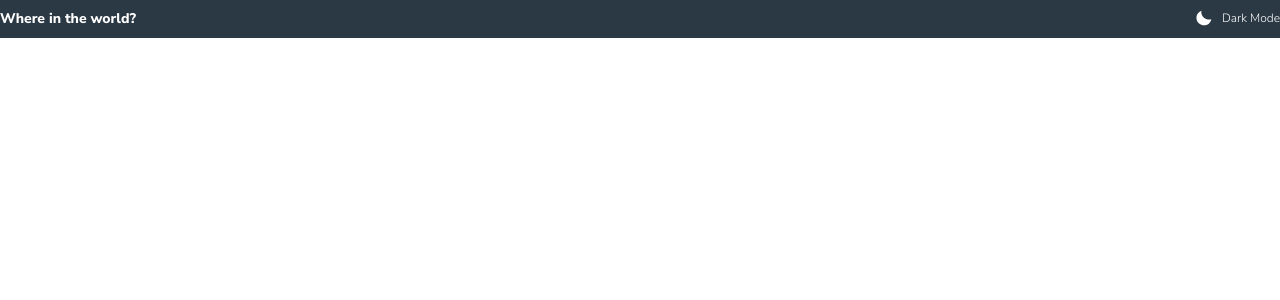
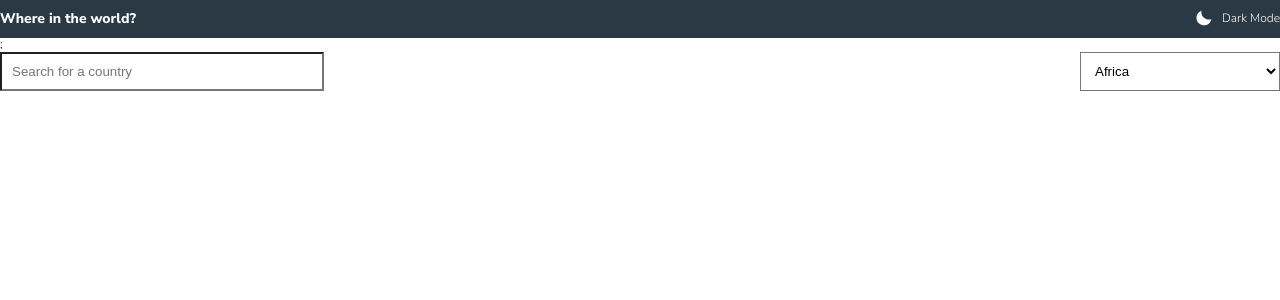
Before and after one commit to ajay117/rest_countries_api, a React (Vite) app: page / in a window 1280 px wide. Shown: the top 300 px of the page. Built offline with nearby package versions, Linux system fonts and the light colour scheme.

Commit message:
Add and style Main component

```diff
--- a/src/App.jsx
+++ b/src/App.jsx
@@ -1,9 +1,15 @@
 import React from "react";
 import "../src/stylesheets/App.scss";
 import Header from "./components/Header";
+import Main from "./components/Main";
 
 function App() {
-  return <Header />;
+  return (
+    <div className="container">
+      <Header />;
+      <Main />
+    </div>
+  );
 }
 
 export default App;
--- a/src/stylesheets/App.scss
+++ b/src/stylesheets/App.scss
@@ -37,3 +37,25 @@ header {
     column-gap: 10px;
   }
 }
+
+main {
+    .main_input,.main_select {
+        padding: 10px;
+        background-color: transparent;
+        // border
+    }
+
+  .input {
+    justify-content: space-between;
+  }
+
+  .main_input {
+    width: 100%;
+    max-width: 300px;
+  }
+
+  .main_select {
+    width: 100%;
+    max-width: 200px;
+  }
+}
```
